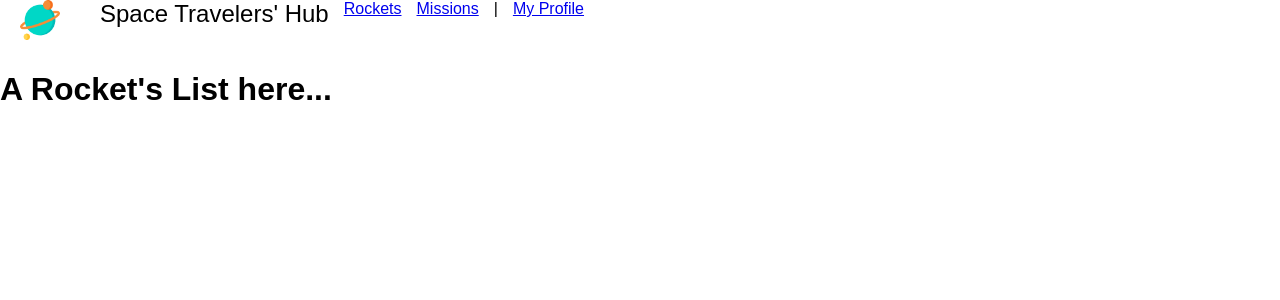
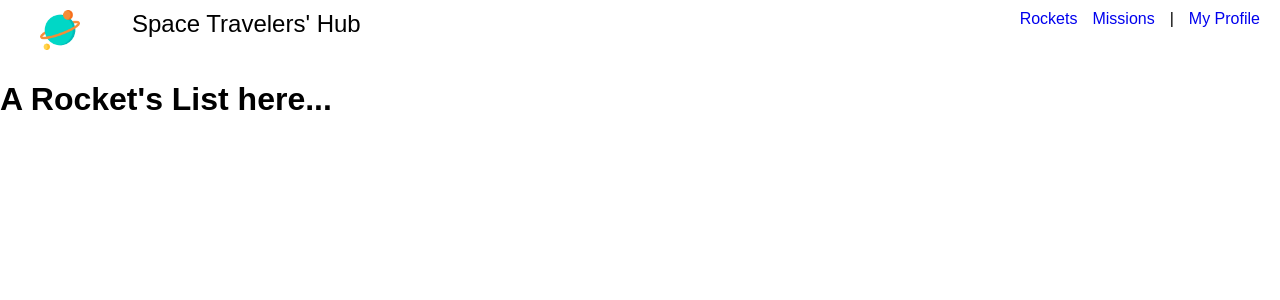
Before and after one commit to peter-mwovi/React-Redux-group-project, a React (Create React App) app: page / in a window 1280 px wide. Shown: the top 300 px of the page. Built offline with nearby package versions, Linux system fonts and the light colour scheme.

Commit message:
Edit the basic structure

```diff
--- a/src/App.css
+++ b/src/App.css
@@ -15,6 +15,7 @@
 
 a {
   margin-left: 15px;
+  text-decoration: none;
 }
 
 .divnavbar {
@@ -25,6 +26,8 @@ a {
 
 .divnav {
   display: flex;
+  margin: 10px 20px 10px 20px;
+  justify-content: space-between;
 }
 
 .sitename {
@@ -40,3 +43,11 @@ a {
 .divider {
   margin-left: 15px;
 }
+
+a:focus {
+  text-decoration: underline;
+}
+
+.divider1 {
+  width: 50%;
+}
--- a/src/components/Navbar.js
+++ b/src/components/Navbar.js
@@ -7,6 +7,7 @@ const Navbar = () => (
     <div className="divnav">
       <img className="planetlogo" src={planet} alt="Planet" width="40" height="40" />
       <span className="sitename">Space Travelers&apos; Hub</span>
+      <span className="divider1">&nbsp;</span>
       <nav className="navbar">
         <Link to="/">Rockets</Link>
         <Link to="/missions">Missions</Link>
```
Also changed, not shown: src/redux/missions/missionsSlice.js (added, +15 -0 lines), src/redux/rockets/rocketsSlice.js (added, +15 -0 lines).
